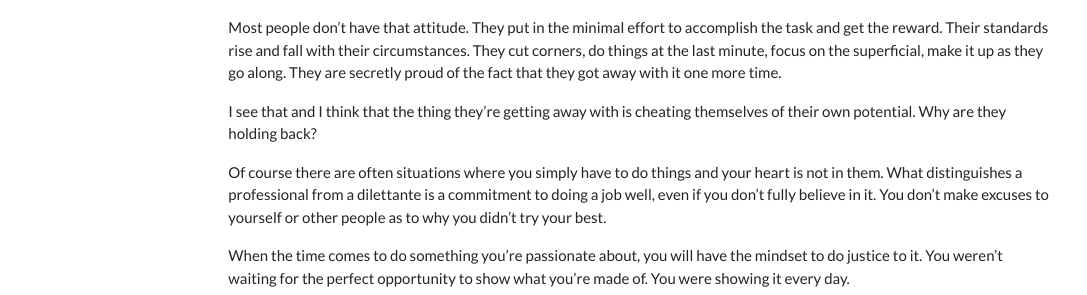
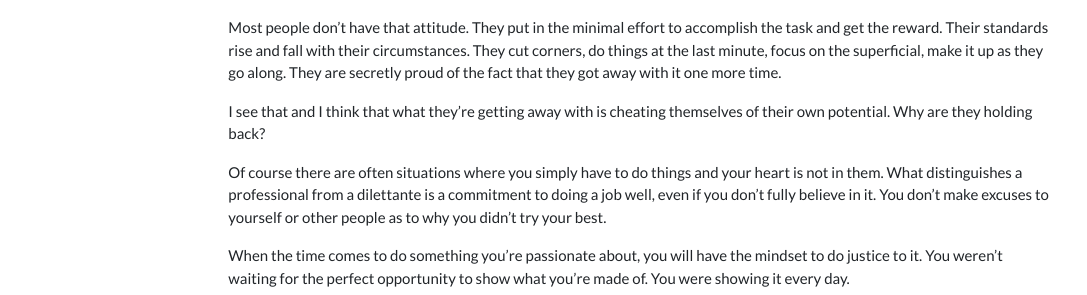
Before and after one commit to minorg/minorgordon.net, a Jekyll site: the page built from _posts/2020-06-18-if-a-thing-is-worth-doing.md, in a window 1280 px wide. Shown: the part 300-595 px from the top of the page, without its empty margins (0-1087 px from the left). Built offline with Jekyll 4.4.1, drawn with Linux system fonts in a browser that asks for light colours; nearby versions of some CDN libraries.

Commit message:
tweak post

```diff
--- a/_posts/2020-06-18-if-a-thing-is-worth-doing.md
+++ b/_posts/2020-06-18-if-a-thing-is-worth-doing.md
@@ -11,7 +11,7 @@ This attitude is closely bound to a strong intrinsic sense of what "doing well"
 
 Most people don't have that attitude. They put in the minimal effort to accomplish the task and get the reward. Their standards rise and fall with their circumstances. They cut corners, do things at the last minute, focus on the superficial, make it up as they go along. They are secretly proud of the fact that they got away with it one more time.
 
-I see that and I think that the thing they're getting away with is cheating themselves of their own potential. Why are they holding back?
+I see that and I think that what they're getting away with is cheating themselves of their own potential. Why are they holding back?
 
 Of course there are often situations where you simply have to do things and your heart is not in them. What distinguishes a professional from a dilettante is a commitment to doing a job well, even if you don't fully believe in it. You don't make excuses to yourself or other people as to why you didn't try your best.
 
```
